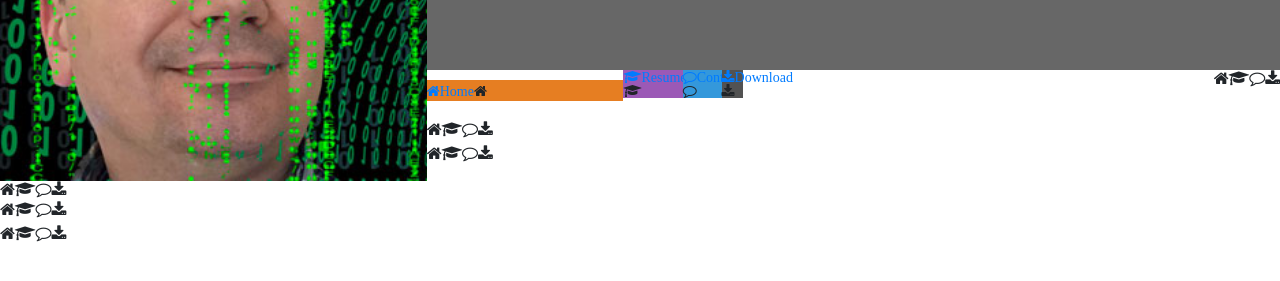
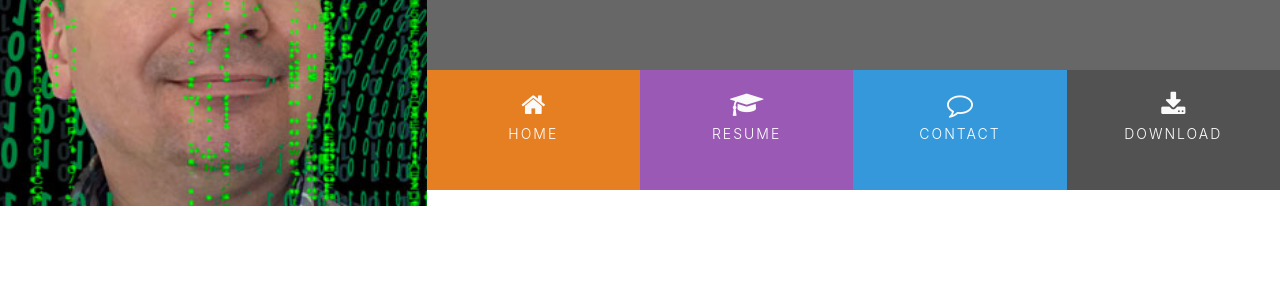
Before and after one commit to Andeweg01/UCD_resume, a plain HTML site: page index.html in a window 1280 px wide. Shown: the part 179-460 px from the top of the page. Drawn offline with nearby package versions, Linux system fonts and the light colour scheme.

Commit message:
commit after video 4

```diff
--- a/assets/css/style.css
+++ b/assets/css/style.css
@@ -70,4 +70,34 @@ header {
     padding: 0;
 }
 
+.menuitem {
+    height: 120px;
+    text-align: center;
+    padding: 0;
+}
+
+.menuitem a {
+    width: 100%;
+    text-decoration: none;
+    color: #fff;
+    height: 120px;
+}
+
+.menuitem a i {
+    padding-top: 22px;
+    display: block;
+    color: #fafafa;
+    font-size: 26px;
+}
+
+.menuitem span {
+    display: block;
+    width: 100%;
+    padding-top: 5px;
+    text-align: center;
+    text-transform: uppercase;
+    font-size: 14px;
+    font-weight: 300;
+    letter-spacing: 2px;
+}
 /*------------------------------- */
--- a/index.html
+++ b/index.html
@@ -26,17 +26,17 @@
 				<div class="row no-gutters">
 					<div class="col">
                     <ul id="nav" class="list-inline menucontainer">
-                    <li class="col-6 col-sm-3 ui-menu-color-home list-inline-item">
-                    <a href="#"><i class="fa fa-home" aria-hidden="true"><span>Home</span></a>
+                    <li class="col-6 col-sm-3 ui-menu-color-home list-inline-item menuitem">
+                    <a href="#"><i class="fa fa-home" aria-hidden="true"></i> <span>Home</span></a>
                     </li>
-                    <li class="col-6 col-sm-3 ui-menu-color-resume list-inline-item">
-                    <a href="#"><i class="fa fa-graduation-cap" aria-hidden="true"><span>Resume</span></a>
+                    <li class="col-6 col-sm-3 ui-menu-color-resume list-inline-item menuitem">
+                    <a href="#"><i class="fa fa-graduation-cap" aria-hidden="true"></i> <span>Resume</span></a>
                     </li>
-                    <li class="col-6 col-sm-3 ui-menu-color-contact list-inline-item">
-                    <a href="#"><i class="fa fa-comment-o" aria-hidden="true"><span>Contact</span></a>
+                    <li class="col-6 col-sm-3 ui-menu-color-contact list-inline-item menuitem">
+                    <a href="#"><i class="fa fa-comment-o" aria-hidden="true"></i> <span>Contact</span></a>
                     </li>
-                    <li class="col-6 col-sm-3 ui-menu-color-download list-inline-item">
-                    <a href="#"><i class="fa fa-download" aria-hidden="true"><span>Download</span></a>
+                    <li class="col-6 col-sm-3 ui-menu-color-download list-inline-item menuitem">
+                    <a href="#"><i class="fa fa-download" aria-hidden="true"></i> <span>Download</span></a>
                     </li>
                     </ul>
 					</div>
```
